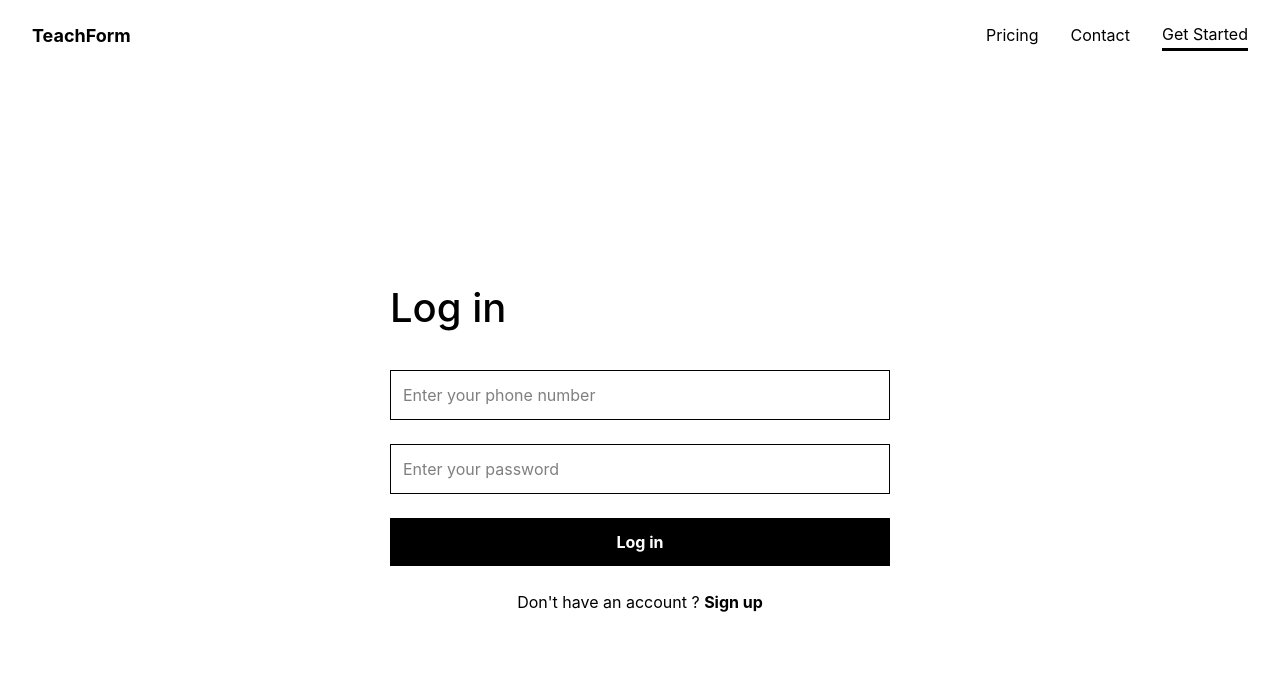
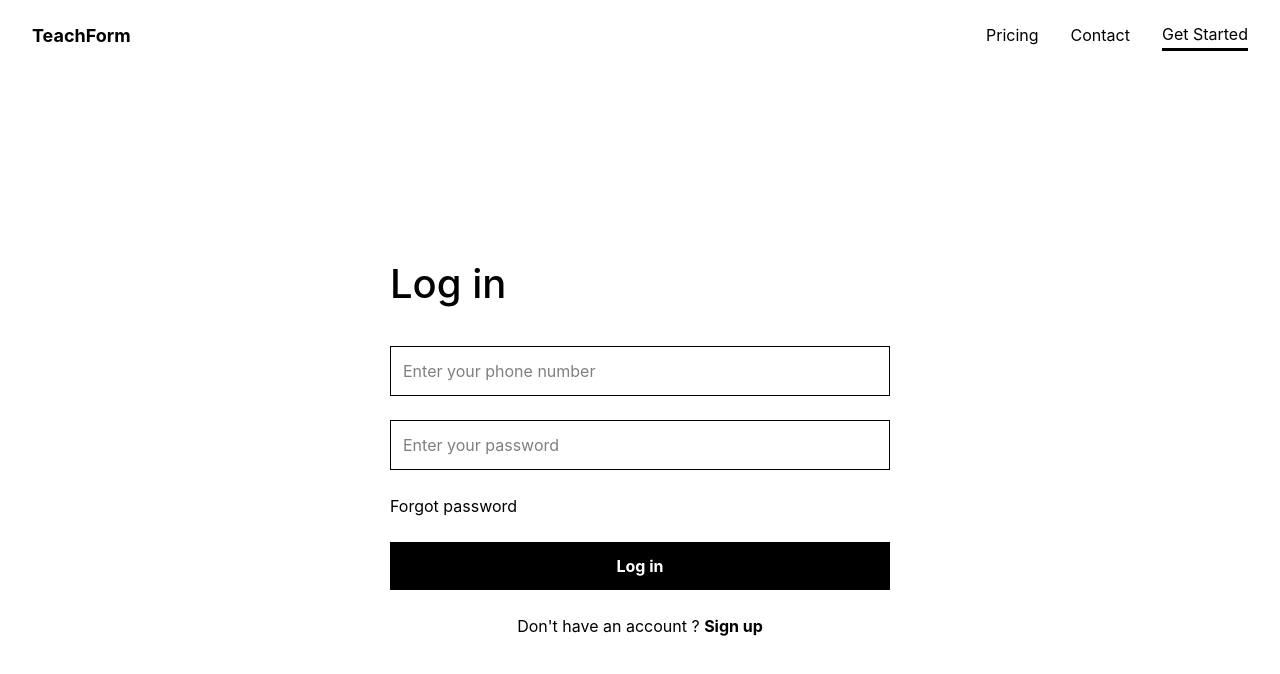
Before and after one commit to shubhamwork2026/teachform, a React (Vite) app: page /auth/login in a window 1280 px wide. Shown: the top 674 px of the page. Built offline with nearby package versions, Linux system fonts and the light colour scheme.

Commit message:
Fix link to forgot password and signup page

```diff
--- a/src/pages/Forgot.jsx
+++ b/src/pages/Forgot.jsx
@@ -13,7 +13,7 @@ export default function Forgot () {
                     <Input type="password" placeholder="Enter new password" />
                     <Input type="password" placeholder="Confirm password" />
                     <SubmitButton text="Reset"/>
-                    <NavText text="Remember your password ?" linkText="Log in" link="#"/>
+                    <NavText text="Remember your password ?" linkText="Log in" link="/auth/login"/>
                 </form>
             </div>
         </div>
--- a/src/pages/Login.jsx
+++ b/src/pages/Login.jsx
@@ -1,3 +1,4 @@
+import { Link } from "react-router";
 import Heading from "../components/ui/Heading";
 import Input from "../components/ui/Input";
 import { NavText } from "../components/ui/NavText";
@@ -8,11 +9,12 @@ export default function Login () {
         <div className="flex justify-center sm:items-center sm:h-[90vh]">
             <div className="w-[300px] sm:w-[500px]">
                 <Heading text="Log in"/>
-                <form className="flex flex-col gap-6 items-center">
+                <form className="flex flex-col gap-6">
                     <Input type="tel" placeholder="Enter your phone number" />
                     <Input type="password" placeholder="Enter your password" />
+                    <Link to="/auth/forgot">Forgot password</Link>
                     <SubmitButton text="Log in"/>
-                    <NavText text="Don't have an account ?" linkText="Sign up" link="#"/>
+                    <NavText text="Don't have an account ?" linkText="Sign up" link="/auth/signup"/>
                 </form>
             </div>
         </div>
```
